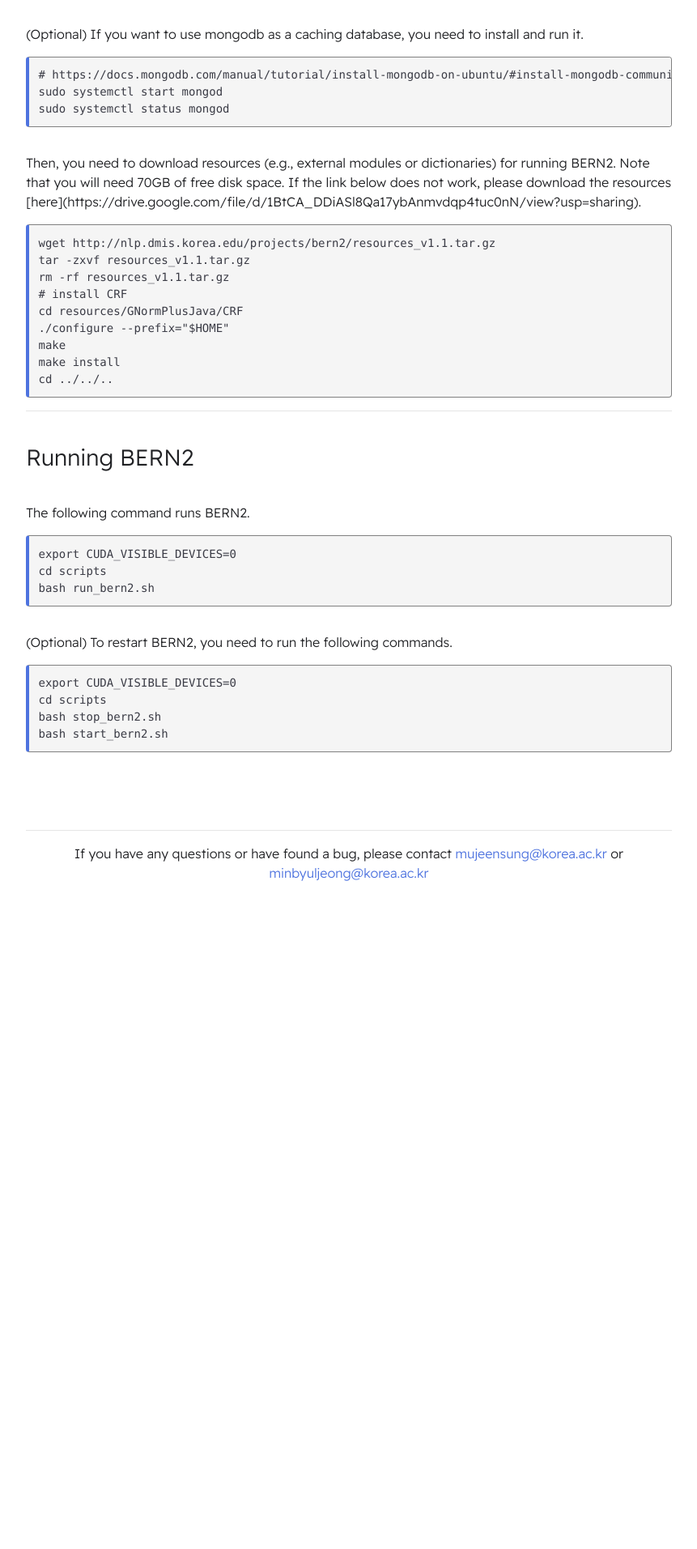
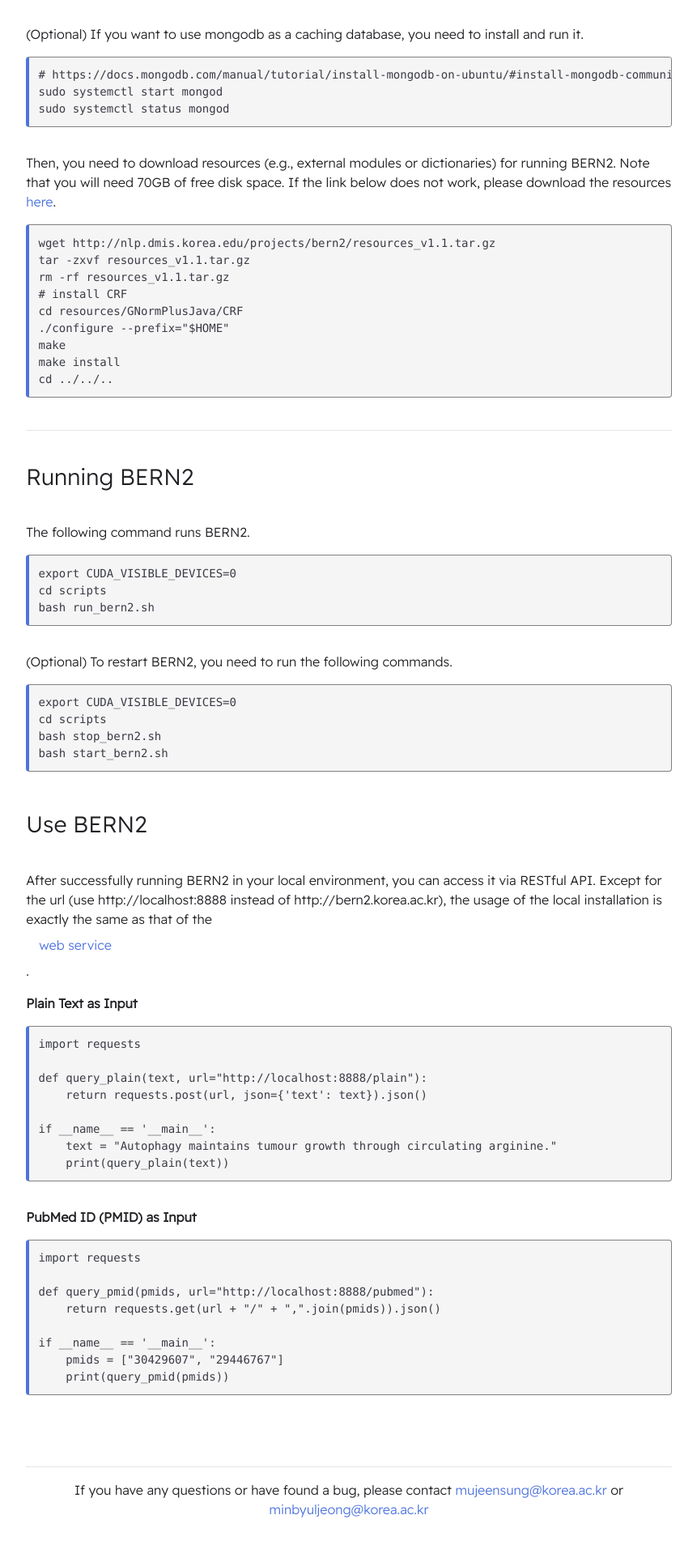
Before and after one commit to dmis-lab/BERN2, a Flask app: page /documentation in a window 1280 px wide, after a click on "Local Installation". Shown: the part 888-2801 px from the top of the page at 81% size, without its empty margins (209-1070 px from the left). Before the commit the page ends 1976 px from the top, so only its background shows below. Run offline with Flask 2, Linux system fonts and the light colour scheme; parts of the project's set-up code (start-up, migrations or seed data) failed here and were passed over; some libraries are stand-ins or nearby versions.

Commit message:
how to use the local installation

```diff
--- a/app/templates/local_content.html
+++ b/app/templates/local_content.html
@@ -34,7 +34,7 @@ sudo systemctl status mongod
 <div class="py-2">
     Then, you need to download resources (e.g., external modules or dictionaries) for running BERN2.
     Note that you will need 70GB of free disk space.
-    If the link below does not work, please download the resources [here](https://drive.google.com/file/d/1BtCA_DDiASl8Qa17ybAnmvdqp4tuc0nN/view?usp=sharing).
+    If the link below does not work, please download the resources <a href="https://drive.google.com/file/d/1BtCA_DDiASl8Qa17ybAnmvdqp4tuc0nN/view?usp=sharing">here</a>.
 </div>
 <div class="py-2">
     <pre>
@@ -48,6 +48,7 @@ make
 make install
 cd ../../..
 </pre>
+</div>
 <hr>
 <div class="py-4">
     <h3>Running BERN2</h3>
@@ -66,11 +67,43 @@ bash run_bern2.sh
     (Optional) To restart BERN2, you need to run the following commands.
 </div>
 <div class="py-2">
-    <pre>
+<pre>
 export CUDA_VISIBLE_DEVICES=0
 cd scripts
 bash stop_bern2.sh
 bash start_bern2.sh
 </pre>
 </div>
+<div class="py-4">
+    <h3>Use BERN2</h3>
 </div>
+<div class="py-2">
+    After successfully running BERN2 in your local environment, you can access it via RESTful API.
+    Except for the url (use http://localhost:8888 instead of http://bern2.korea.ac.kr), the usage of the local installation is exactly the same as that of the <a href="#api_content" class="nav-link active" data-toggle="tab">web service</a>.
+</div>
+<div class="py-2">
+    <p class="font-weight-bold">Plain Text as Input</p>
+    <pre>
+import requests
+
+def query_plain(text, url="http://localhost:8888/plain"):
+    return requests.post(url, json={'text': text}).json()
+
+if __name__ == '__main__':
+    text = "Autophagy maintains tumour growth through circulating arginine."
+    print(query_plain(text))
+</pre>
+</div>
+<div class="py-2">
+    <p class="font-weight-bold">PubMed ID (PMID) as Input</p>
+    <pre>
+import requests
+
+def query_pmid(pmids, url="http://localhost:8888/pubmed"):
+    return requests.get(url + "/" + ",".join(pmids)).json()
+
+if __name__ == '__main__':
+    pmids = ["30429607", "29446767"]
+    print(query_pmid(pmids))
+</pre>
+</div>
```
Also changed, not shown: README.md.
